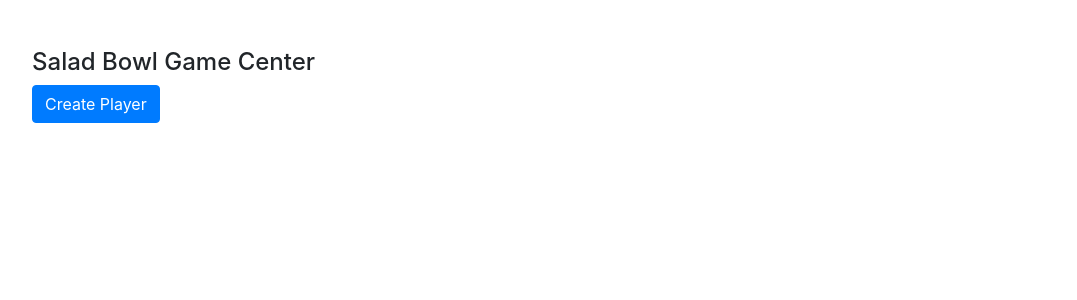
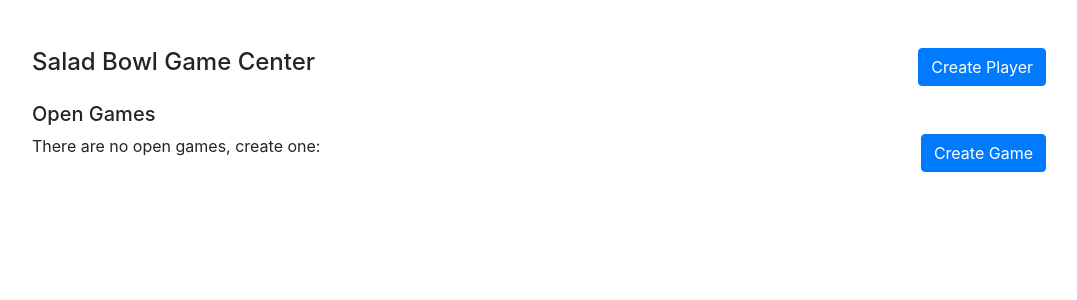
Before and after one commit to ericropiak/wordle-builder, a Flask app: page /yummy/ in a window 1280 px wide. Shown: the part 56-356 px from the top of the page, without its empty margins (101-1178 px from the left). Run offline with Flask 2, Linux system fonts and the light colour scheme; data that the repository does not hold is empty; some libraries are stand-ins or nearby versions.

Commit message:
adding modals for actions, ability to create and join games

```diff
--- a/app/models/__init__.py
+++ b/app/models/__init__.py
@@ -1,2 +1,4 @@
 from .database import db
+from .game import Game
 from .player import Player
+from .player_game import PlayerGame
--- a/app/models/player.py
+++ b/app/models/player.py
@@ -9,5 +9,8 @@ class Player(db.Model):
     name = db.Column(db.String, nullable=False)
     catch_phrase = db.Column(db.String, nullable=True)
 
+    games = db.relationship('Game', secondary='player_game')
+
+
     def __repr__(self):
         return f"<Player {self.name}>"
--- a/app/templates/base.html
+++ b/app/templates/base.html
@@ -1,8 +1,9 @@
 <head>
   <link rel="stylesheet" href="https://stackpath.bootstrapcdn.com/bootstrap/4.3.1/css/bootstrap.min.css" integrity="sha384-ggOyR0iXCbMQv3Xipma34MD+dH/1fQ784/j6cY/iJTQUOhcWr7x9JvoRxT2MZw1T" crossorigin="anonymous">
-  <script src="https://code.jquery.com/jquery-3.3.1.slim.min.js" integrity="sha384-q8i/X+965DzO0rT7abK41JStQIAqVgRVzpbzo5smXKp4YfRvH+8abtTE1Pi6jizo" crossorigin="anonymous"></script>
-<script src="https://cdnjs.cloudflare.com/ajax/libs/popper.js/1.14.7/umd/popper.min.js" integrity="sha384-UO2eT0CpHqdSJQ6hJty5KVphtPhzWj9WO1clHTMGa3JDZwrnQq4sF86dIHNDz0W1" crossorigin="anonymous"></script>
-<script src="https://stackpath.bootstrapcdn.com/bootstrap/4.3.1/js/bootstrap.min.js" integrity="sha384-JjSmVgyd0p3pXB1rRibZUAYoIIy6OrQ6VrjIEaFf/nJGzIxFDsf4x0xIM+B07jRM" crossorigin="anonymous"></script>
+
+  <script src="https://ajax.googleapis.com/ajax/libs/jquery/3.4.1/jquery.min.js"></script>
+  <script src="https://stackpath.bootstrapcdn.com/bootstrap/4.3.1/js/bootstrap.min.js" integrity="sha384-JjSmVgyd0p3pXB1rRibZUAYoIIy6OrQ6VrjIEaFf/nJGzIxFDsf4x0xIM+B07jRM" crossorigin="anonymous"></script>
+
   <title>{% block title %}Eric's World{% endblock %}</title>
 </head>
 <body>
@@ -41,10 +42,38 @@
   <div class="container">
     {% block content %}
     sdfsdffs{% endblock %}
+
+    <div class="modal fade" id="modal" role="dialog" data-backdrop="static" data-keyboard="false">
+    </div>
+
   </div>
 
   <div id="footer">
     {% block footer %}
     {% endblock %}
   </div>
+
+
+
+  {% block scripts %}
+    <script>
+      $(document).on('click', '[data-modal-url]', function(evt){
+        var $target = $(evt.target);
+
+        console.log($target.data('modalUrl'))
+
+        $.get($target.data('modalUrl'), function(data){
+          var $modal = $('#modal');
+
+          $modal.html(data);
+          $('#modal').modal('show');
+
+          console.log(data);
+        })
+      })
+
+    </script>
+
+  {% endblock %}
+
 </body>
--- a/app/templates/salad_bowl/base.html
+++ b/app/templates/salad_bowl/base.html
@@ -2,9 +2,17 @@
 
 {% block content %}
     <div class="m-5">
-    <h4>Salad Bowl Game Center</h4>
-    {% block salad_bowl_content %}{% endblock %}
-
+        <div class="row">
+            <div class="col">
+                <h4>Salad Bowl Game Center</h4>
+            </div>
+            <div class="col">
+                <a class="btn btn-primary float-right" data-modal-url="/yummy/create_player/" href='#'>
+                    Create Player
+                </a>
+            </div>
+        </div>
+        {% block salad_bowl_content %}{% endblock %}
     </div>
 {% endblock %}
 
--- a/app/templates/salad_bowl/games.html
+++ b/app/templates/salad_bowl/games.html
@@ -1,7 +1,67 @@
 {% extends "salad_bowl/base.html" %}
 
 {% block salad_bowl_content %}
-    <a class="btn btn-primary" href="/yummy/create_player/">
-        Create Player
-    </a>
+    <div class="pt-3">
+
+        {% if active_games %}
+            <h5>Active Games</h5>
+            <table class="table">
+              <thead>
+                <tr>
+                  <th scope="col">ID</th>
+                  <th scope="col">Game</th>
+                  <th scope="col"># of Players</th>
+                  <th scope="col"></th>
+                </tr>
+              </thead>
+              <tbody>
+                {% for game in active_games %}
+                    <tr>
+                      <td>{{ game.id }}</td>
+                      <td>{{ game.name }}</td>
+                      <td>3</td>
+                      <td>
+                        <a class="btn btn-primary float-right btn-sm" data-modal-url="{{ url_for('salad_bowl.join_game', game_id=game.id) }}" href='#'>
+                            Take Me There
+                        </a>
+                      </td>
+                    </tr>
+                {% endfor %}
+              </tbody>
+            </table>
+        {% endif %}
+
+        <h5>Open Games</h5>
+        {% if open_games %}
+            <table class="table">
+              <thead>
+                <tr>
+                  <th scope="col">ID</th>
+                  <th scope="col">Game</th>
+                  <th scope="col"># of Players</th>
+                  <th scope="col"></th>
+                </tr>
+              </thead>
+              <tbody>
+                {% for game in open_games %}
+                    <tr>
+                      <td>{{ game.id }}</td>
+                      <td>{{ game.name }}</td>
+                      <td>3</td>
+                      <td>
+                        <a class="btn btn-primary float-right btn-sm" data-modal-url="{{ url_for('salad_bowl.join_game', game_id=game.id) }}" href='#'>
+                            Join
+                        </a>
+                      </td>
+                    </tr>
+                {% endfor %}
+              </tbody>
+            </table>
+        {% else %}
+            There are no open games, create one:
+                <a class="btn btn-primary float-right" data-modal-url="{{ url_for('salad_bowl.create_game') }}" href='#'>
+                    Create Game
+                </a>
+        {% endif %}
+    </div>
 {% endblock %}
--- a/app/views/salad_bowl.py
+++ b/app/views/salad_bowl.py
@@ -1,9 +1,9 @@
-from flask import Blueprint, redirect, render_template, url_for
+from flask import Blueprint, g, redirect, render_template, url_for
 from flask_wtf import FlaskForm
 from wtforms import StringField
 from wtforms.validators import DataRequired
 
-from app.models import db, Player
+from app.models import db, Game, Player, PlayerGame
 from app.extensions.login import login_player
 
 import sys
@@ -13,8 +13,45 @@ salad_bowl = Blueprint('salad_bowl', __name__)
 @salad_bowl.route('/', methods=['GET'])
 def games():
 
-    return render_template('salad_bowl/games.html')
+    active_games = []
+    if hasattr(g, 'current_player'):
+        active_games = g.current_player.games
 
+    open_games = Game.query.filter(Game.is_open == True, ~Game.id.in_([game.id for game in active_games])).all()
+
+    return render_template('salad_bowl/games.html', open_games=open_games, active_games=active_games)
+
+class CreateGameForm(FlaskForm):
+    name = StringField('name', validators=[DataRequired()])
+
+@salad_bowl.route('/create_game/', methods=['GET', 'POST'])
+def create_game():
+    form = CreateGameForm()
+
+    if form.validate_on_submit():
+        new_game = Game(name=form.name.data, is_open=True)
+        db.session.add(new_game)
+        db.session.commit()
+
+        return redirect(url_for('.games'))
+
+    return render_template('salad_bowl/actions/create_game.html', form=form, action_url=url_for('.create_game'))
+
+class JoinGameForm(FlaskForm):
+    pass
+
+@salad_bowl.route('/game/<int:game_id>/join/', methods=['GET', 'POST'])
+def join_game(game_id):
+    form = JoinGameForm()
+
+    if form.validate_on_submit(): # make sure game is open, stuff like that, user is logged in, user isnt already in game
+        new_player_game = PlayerGame(player_id=g.current_player.id, game_id=game_id)
+        db.session.add(new_player_game)
+        db.session.commit()
+
+        return redirect(url_for('.games'))
+
+    return render_template('salad_bowl/actions/join_game.html', form=form, action_url=url_for('salad_bowl.join_game', game_id=game_id))
 
 
 
--- a/docker_helpers.py
+++ b/docker_helpers.py
@@ -5,7 +5,7 @@ def shell():
     os.system('docker exec -it app /bin/bash')
 
 def db_migrate(message):
-	os.system(f"""docker container exec app flask db migrate -message="{message}" """)
+	os.system(f"""docker container exec app flask db migrate -m "{message}" """)
 
 def db_upgrade():
 	os.system(f"""docker container exec app flask db upgrade """)
```
Also changed, not shown: app/models/game.py (added, +15 -0 lines), app/models/player_game.py (added, +9 -0 lines), app/templates/modal.html (added, +24 -0 lines), app/templates/salad_bowl/actions/create_game.html (added, +12 -0 lines), app/templates/salad_bowl/actions/create_player.html (+6 -8 lines), app/templates/salad_bowl/actions/join_game.html (added, +11 -0 lines), migrations/versions/7634640a0e6f_adding_playergame_table.py (added, +36 -0 lines), migrations/versions/9aeffd2f0a5f_essage_adding_game_table.py (added, +28 -0 lines), migrations/versions/b63ee5702a33_adding_game_table.py (added, +34 -0 lines).
